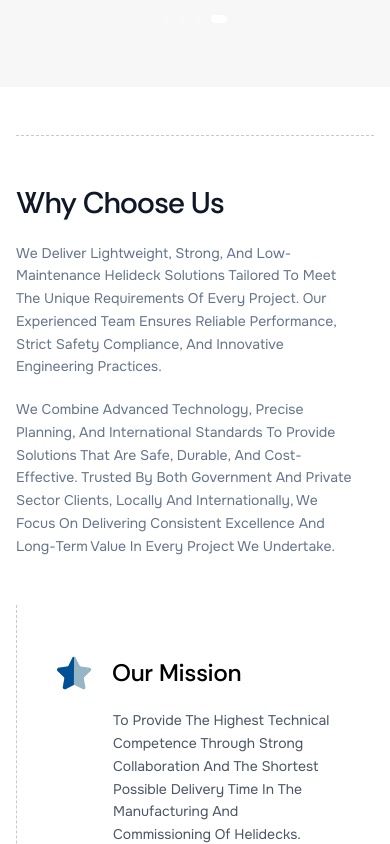
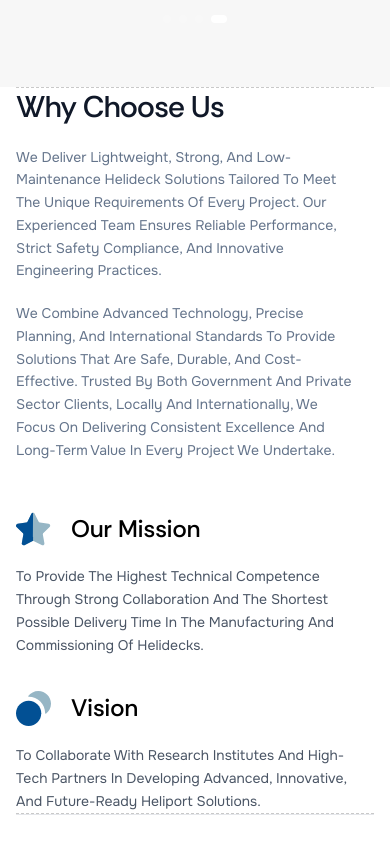
Before and after one commit to developers-xntric/Cranton, a Next.js app: page /about in a window 390 px wide. Shown: the part 3020-3864 px from the top of the page. Built offline with nearby package versions, Linux system fonts and the light colour scheme.

Commit message:
Section Responsive

```diff
--- a/components/about/why-choose.tsx
+++ b/components/about/why-choose.tsx
@@ -134,12 +134,12 @@ export function WhyChooseUsSection() {
     }, []);
 
     return (
-        <section className="bg-white py-12 px-4 sm:px-6 lg:px-8">
+        <section className="bg-white pb-12 lg:py-12 px-4 sm:px-6 lg:px-8">
             <div className="max-w-7xl mx-auto">
                 {/* Top Grid: Left Text | Right Mission/Vision */}
                 <div className="grid grid-cols-1 lg:grid-cols-2 border-t border-b border-dashed border-[#C9C9C9]">
                     {/* Left Column */}
-                    <div className="py-12">
+                    <div className="pb-12 lg:py-12">
                         <h2 className="text-3xl sm:text-4xl font-medium text-gray-900 mb-5 leading-tight tracking-tight">
                             Why Choose Us
                         </h2>
@@ -160,9 +160,9 @@ export function WhyChooseUsSection() {
                     </div>
 
                     {/* Right Column: Mission + Vision */}
-                    <div className="flex flex-col gap-8 border-l border-dashed border-[#C9C9C9] pt-12 relative">
+                    <div className="flex flex-col gap-8 lg:border-l border-dashed border-[#C9C9C9] lg:pt-12 relative">
                         {/* Mission */}
-                        <div className="flex flex-col gap-4 items-start ms-10">
+                        <div className="flex flex-col gap-4 items-start lg:ms-10">
                             <div className="flex gap-5 items-center">
                                 <svg xmlns="http://www.w3.org/2000/svg" width="35" height="35" viewBox="0 0 41 39" fill="none">
                                     <path d="M21.9815 1.22884L26.4403 10.1892C26.7688 10.8383 27.3958 11.2892 28.1189 11.3894L38.1342 12.848C38.7191 12.9302 39.2499 13.2387 39.6084 13.7096C39.963 14.1744 40.1152 14.7635 40.0291 15.3426C39.959 15.8234 39.7326 16.2682 39.3861 16.6089L32.129 23.6437C31.5982 24.1346 31.3578 24.8619 31.486 25.5732L33.2727 35.4632C33.463 36.6574 32.6718 37.7834 31.486 38.0098C30.9973 38.088 30.4965 38.0058 30.0558 37.7814L21.1222 33.127C20.4592 32.7923 19.676 32.7923 19.013 33.127L10.0793 37.7814C8.98162 38.3645 7.62154 37.9678 7.01061 36.8858C6.78426 36.455 6.70414 35.9641 6.77825 35.4853L8.56498 25.5932C8.69318 24.8839 8.45081 24.1526 7.922 23.6617L0.664907 16.6309C-0.198412 15.7974 -0.224452 14.4249 0.606818 13.5613C0.624846 13.5433 0.644877 13.5232 0.664907 13.5032C1.00943 13.1526 1.46213 12.9302 1.95087 12.8721L11.9662 11.4114C12.6873 11.3092 13.3142 10.8624 13.6447 10.2092L17.9433 1.22884C18.3259 0.459441 19.1191 -0.0194313 19.9804 0.000605207H20.2488C20.996 0.0907695 21.647 0.553613 21.9815 1.22884Z" fill="#96B6C5" />
@@ -172,7 +172,7 @@ export function WhyChooseUsSection() {
                                     Our Mission
                                 </h3>
                             </div>
-                            <p className="ms-14 max-w-[70%] text-sm text-gray-600 leading-relaxed">
+                            <p className="lg:ms-14 lg:max-w-[70%] text-sm text-gray-600 leading-relaxed">
                                 To Provide The Highest Technical Competence Through Strong
                                 Collaboration And The Shortest Possible Delivery Time In The
                                 Manufacturing And Commissioning Of Helidecks.
@@ -180,8 +180,8 @@ export function WhyChooseUsSection() {
                         </div>
 
                         {/* Vision */}
-                        <div className="flex flex-col gap-4 items-start border-t border-dashed border-[#C9C9C9] pt-12">
-                            <div className="flex gap-5 items-center ms-10">
+                        <div className="flex flex-col gap-4 items-start lg:border-t lg:border-dashed lg:border-[#C9C9C9] lg:pt-12">
+                            <div className="flex gap-5 items-center lg:ms-10">
                                 <svg xmlns="http://www.w3.org/2000/svg" width="35" height="35" viewBox="0 0 43 43" fill="none">
                                     <path d="M0 27.4721C0 36.048 6.95203 42.9999 15.5278 42.9999C24.1037 42.9999 31.0556 36.048 31.0556 27.4721C31.0556 18.8962 24.1037 11.9443 15.5278 11.9443C6.95203 11.9443 0 18.8962 0 27.4721Z" fill="#025094" />
                                     <path d="M15.0263 6.24188C14.7353 6.63132 15.0421 7.16667 15.5283 7.16667C26.7426 7.16667 35.8338 16.2578 35.8338 27.4722C35.8338 27.9584 36.3692 28.2651 36.7585 27.9741C40.5476 25.1428 43.0005 20.6216 43.0005 15.5278C43.0005 6.95203 36.0486 0 27.4727 0C22.3789 0 17.8576 2.45287 15.0263 6.24188Z" fill="#96B6C5" />
@@ -190,7 +190,7 @@ export function WhyChooseUsSection() {
                                     Vision
                                 </h3>
                             </div>
-                            <p className="ms-24 max-w-[70%] text-sm text-gray-600 leading-relaxed">
+                            <p className="lg:ms-24 lg:max-w-[70%] text-sm text-gray-600 leading-relaxed">
                                 To Collaborate With Research Institutes And High-Tech Partners
                                 In Developing Advanced, Innovative, And Future-Ready Heliport
                                 Solutions.
```
